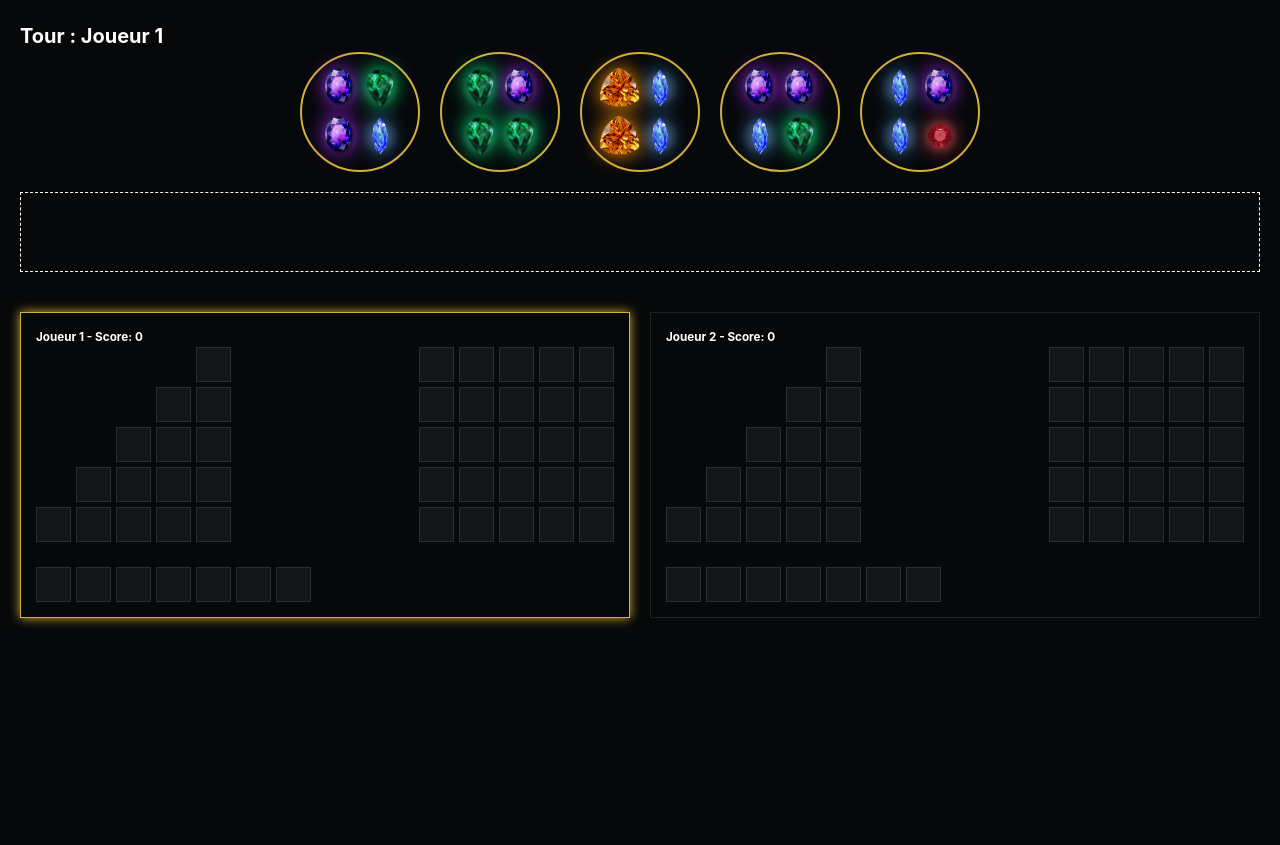
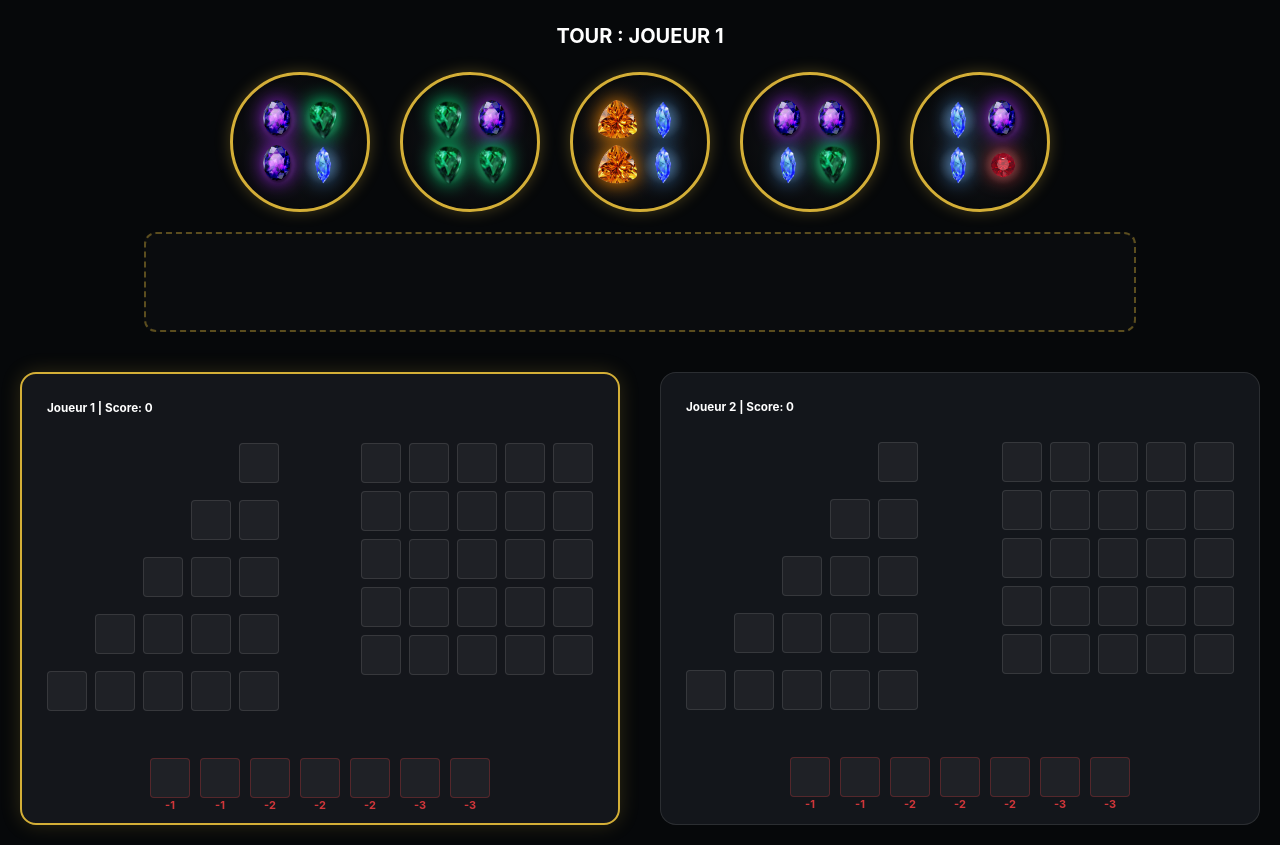
Before and after one commit to Mahkalix/Azul-Infinity-Stones, a React (Vite) app: page /game in a window 1280 px wide. Before the commit the page ends 800 px from the top, so only its background shows below. Built offline with nearby package versions, Linux system fonts and the light colour scheme.

Commit message:
fix: design and penalities

```diff
--- a/src/pages/Game/Game.jsx
+++ b/src/pages/Game/Game.jsx
@@ -1,21 +1,36 @@
 import React, { useEffect } from 'react';
 import { useSelector, useDispatch } from 'react-redux';
+import { useNavigate } from 'react-router-dom';
 import { Stone } from '../../components/Stones';
 import { initGame, pickFromFactory, pickFromCenter, placeStones } from '../../store/gameSlice';
 import styles from './Game.module.scss';
 
 const Game = () => {
     const dispatch = useDispatch();
-    const { factories, center, players, currentPlayerId, heldStones } = useSelector(state => state.game);
+    const navigate = useNavigate();
+    const { factories, center, players, currentPlayerId, heldStones, gameState } = useSelector(state => state.game);
 
     useEffect(() => { if (players.length === 0) dispatch(initGame()); }, [dispatch, players]);
 
-    if (players.length === 0) return <div className={styles.loading}>Chargement du Gant...</div>;
+    if (players.length === 0) return null;
+
+    if (gameState === "GAME_OVER") {
+        const winner = [...players].sort((a, b) => b.score - a.score)[0];
+        return (
+            <div className={styles.gameOverOverlay}>
+                <div className={styles.modal}>
+                    <h2>FIN DE LA QUÊTE</h2>
+                    <h3>Le Joueur {winner.id} a réuni les pierres !</h3>
+                    <button onClick={() => navigate('/')} className={styles.restartBtn}>Menu Principal</button>
+                </div>
+            </div>
+        );
+    }
 
     return (
         <div className={styles.gameContainer}>
             <header className={styles.header}>
-                <h1>Tour : Joueur {currentPlayerId}</h1>
+                <h1>TOUR : JOUEUR {currentPlayerId}</h1>
                 {heldStones && (
                     <div className={styles.hand}>
                         En main : {heldStones.count}x <Stone stoneType={heldStones.type} size="small" />
@@ -23,8 +38,8 @@ const Game = () => {
                 )}
             </header>
 
-            <div className={styles.mainContent}>
-                <section className={styles.supply}>
+            <main className={styles.mainLayout}>
+                <section className={styles.commonArea}>
                     <div className={styles.factories}>
                         {factories.map((stones, i) => (
                             <div key={i} className={styles.factory}>
@@ -36,7 +51,7 @@ const Game = () => {
                             </div>
                         ))}
                     </div>
-                    <div className={styles.center} onClick={() => console.log("Clic centre")}>
+                    <div className={styles.center} onClick={() => !heldStones && center.length > 0 && console.log("Choisissez une couleur")}>
                         {center.map((s, i) => (
                             <div key={i} onClick={(e) => { e.stopPropagation(); if (!heldStones) dispatch(pickFromCenter({ stoneType: s })); }}>
                                 <Stone stoneType={s} size="small" />
@@ -45,10 +60,10 @@ const Game = () => {
                     </div>
                 </section>
 
-                <section className={styles.players}>
+                <section className={styles.playersContainer}>
                     {players.map(p => (
                         <div key={p.id} className={`${styles.playerBoard} ${currentPlayerId === p.id ? styles.active : ''}`}>
-                            <h3>Joueur {p.id} - Score: {p.score}</h3>
+                            <h3>Joueur {p.id} | Score: {p.score}</h3>
                             <div className={styles.boardGrid}>
                                 <div className={styles.patterns}>
                                     {p.patternLines.map((line, i) => (
@@ -68,14 +83,15 @@ const Game = () => {
                             <div className={styles.floor}>
                                 {Array(7).fill(null).map((_, i) => (
                                     <div key={i} className={styles.floorSlot}>
-                                        {p.floorLine[i] === "FIRST_PLAYER" ? "1st" : p.floorLine[i] && <Stone stoneType={p.floorLine[i]} size="small" />}
+                                        <span className={styles.penalty}>{-1 * (i < 2 ? 1 : i < 5 ? 2 : 3)}</span>
+                                        {p.floorLine[i] === "FIRST_PLAYER" ? <div className={styles.firstMarker}>1st</div> : p.floorLine[i] && <Stone stoneType={p.floorLine[i]} size="small" />}
                                     </div>
                                 ))}
                             </div>
                         </div>
                     ))}
                 </section>
-            </div>
+            </main>
         </div>
     );
 };
--- a/src/pages/Game/Game.module.scss
+++ b/src/pages/Game/Game.module.scss
@@ -1,101 +1,157 @@
 @use "../../styles/base/variables" as *;
 
 .gameContainer {
+    min-height: 100vh;
     background: $bg-primary;
-    min-height: 100vh;
     color: white;
     padding: 20px;
+    display: flex;
+    flex-direction: column;
+    align-items: center;
 }
 
-.mainContent {
+.mainLayout {
+    width: 100%;
+    max-width: 1400px;
     display: flex;
     flex-direction: column;
     gap: 40px;
 }
 
+// --- SECTION FABRIQUES ---
 .factories {
     display: flex;
     flex-wrap: wrap;
-    gap: 20px;
+    gap: 30px;
     justify-content: center;
+    padding: 20px;
 }
 
 .factory {
-    width: 120px;
-    height: 120px;
-    border: 2px solid $color-primary;
+    width: 140px;
+    height: 140px;
     border-radius: 50%;
+    border: 3px solid $color-primary;
+    background: radial-gradient(circle, rgba($bg-secondary, 0.8) 0%, rgba(0, 0, 0, 0.6) 100%);
+    box-shadow: 0 0 15px rgba($color-primary, 0.3);
+
+    // Alignement des 4 pierres en carré au centre du cercle
+    display: grid;
+    grid-template-columns: repeat(2, 1fr);
+    grid-template-rows: repeat(2, 1fr);
+    gap: 5px;
+    padding: 25px; // Ajustez le padding pour que les pierres ne touchent pas les bords
+    align-items: center;
+    justify-items: center;
+
+    cursor: pointer;
+    transition: all 0.3s ease;
+
+    &:hover {
+        transform: scale(1.05);
+        box-shadow: 0 0 25px rgba($color-primary, 0.5);
+        border-color: $color-primary-light;
+    }
+}
+
+// --- SECTION CENTRE ---
+.center {
+    min-height: 100px;
+    width: 80%;
+    margin: 0 auto;
+    border: 2px dashed rgba($color-primary, 0.4);
+    border-radius: $radius-lg;
     display: flex;
     flex-wrap: wrap;
-    padding: 10px;
-    align-items: center;
+    gap: 12px;
+    padding: 20px;
     justify-content: center;
-    cursor: pointer;
+    background: rgba(255, 255, 255, 0.02);
 }
 
-.center {
-    min-height: 80px;
-    border: 1px dashed white;
-    margin-top: 20px;
-    display: flex;
-    flex-wrap: wrap;
-    gap: 10px;
-    padding: 10px;
-}
-
-.players {
+// --- SECTION PLATEAUX ---
+.playersContainer {
     display: grid;
     grid-template-columns: 1fr 1fr;
-    gap: 20px;
+    gap: 40px;
 }
 
 .playerBoard {
-    padding: 15px;
+    padding: 25px;
+    border-radius: $radius-xl;
+    background: rgba($bg-secondary, 0.7);
     border: 1px solid rgba(255, 255, 255, 0.1);
+    transition: border-color 0.3s;
+
     &.active {
-        border-color: $color-primary;
-        box-shadow: 0 0 10px $color-primary;
+        border: 2px solid $color-primary;
+        box-shadow: 0 0 20px rgba($color-primary, 0.2);
     }
 }
 
 .boardGrid {
     display: flex;
-    gap: 20px;
     justify-content: space-between;
+    margin-top: 25px;
 }
 
+// Lignes de motif (Pattern Lines)
 .line {
     display: flex;
-    flex-direction: row-reverse;
-    gap: 5px;
-    margin-bottom: 5px;
+    flex-direction: row-reverse; // Pour remplir de droite à gauche
+    gap: 8px;
+    margin-bottom: 12px;
+    height: 45px;
     cursor: pointer;
 }
 
 .slot,
 .cell,
 .floorSlot {
-    width: 35px;
-    height: 35px;
+    width: 40px;
+    height: 40px;
     background: rgba(255, 255, 255, 0.05);
     border: 1px solid rgba(255, 255, 255, 0.1);
+    display: flex;
+    align-items: center;
+    justify-content: center;
+    border-radius: $radius-sm;
 }
 
 .row {
     display: flex;
-    gap: 5px;
-    margin-bottom: 5px;
+    gap: 8px;
+    margin-bottom: 8px;
 }
 
+// Ligne de plancher
 .floor {
     display: flex;
-    gap: 5px;
-    margin-top: 20px;
+    gap: 10px;
+    margin-top: 30px;
+    justify-content: center;
+
     .floorSlot {
-        font-size: 10px;
-        display: flex;
-        align-items: center;
-        justify-content: center;
-        color: $color-danger;
+        position: relative;
+        border-color: rgba($color-danger, 0.3);
+
+        .penalty {
+            position: absolute;
+            bottom: -18px;
+            font-size: 11px;
+            color: $color-danger;
+            font-weight: bold;
+        }
     }
 }
+
+// Overlay de fin
+.gameOverOverlay {
+    position: fixed;
+    inset: 0;
+    background: rgba(0, 0, 0, 0.9);
+    display: flex;
+    align-items: center;
+    justify-content: center;
+    z-index: 999;
+}
--- a/src/store/gameSlice.js
+++ b/src/store/gameSlice.js
@@ -1,7 +1,6 @@
 import { createSlice } from "@reduxjs/toolkit";
 import { STONE_TYPES, FACTORY_COUNT } from "../constants";
 
-// Ordre des pierres sur le mur pour respecter la règle Azul (décalage à chaque ligne)
 const WALL_ORDER = [
   [
     STONE_TYPES.SPACE,
@@ -55,13 +54,10 @@ const createEmptyPlayer = (id) => ({
 const calculatePoints = (wall, row, col) => {
   let hScore = 0;
   let vScore = 0;
-  // Horizontal
   for (let i = col + 1; i < 5 && wall[row][i]; i++) hScore++;
   for (let i = col - 1; i >= 0 && wall[row][i]; i--) hScore++;
-  // Vertical
   for (let i = row + 1; i < 5 && wall[i][col]; i++) vScore++;
   for (let i = row - 1; i >= 0 && wall[i][col]; i--) vScore++;
-
   let total = 1;
   if (hScore > 0) total += hScore;
   if (vScore > 0) total += vScore;
@@ -87,30 +83,26 @@ const gameSlice = createSlice({
         .map(() =>
           Array(4)
             .fill(null)
-            .map(() => {
-              const types = Object.values(STONE_TYPES);
-              return types[Math.floor(Math.random() * types.length)];
-            }),
+            .map(
+              () => Object.values(STONE_TYPES)[Math.floor(Math.random() * 5)],
+            ),
         );
       state.players = [createEmptyPlayer(1), createEmptyPlayer(2)];
       state.center = [];
       state.firstStonePicked = false;
       state.gameState = "PLAYING";
     },
-
     pickFromFactory: (state, action) => {
       const { factoryIndex, stoneType } = action.payload;
       const picked = state.factories[factoryIndex].filter(
         (s) => s === stoneType,
       );
-      const remaining = state.factories[factoryIndex].filter(
-        (s) => s !== stoneType,
+      state.center.push(
+        ...state.factories[factoryIndex].filter((s) => s !== stoneType),
       );
-      state.center.push(...remaining);
       state.factories[factoryIndex] = [];
       state.heldStones = { type: stoneType, count: picked.length };
     },
-
     pickFromCenter: (state, action) => {
       const { stoneType } = action.payload;
       const player = state.players.find((p) => p.id === state.currentPlayerId);
@@ -122,17 +114,13 @@ const gameSlice = createSlice({
       state.center = state.center.filter((s) => s !== stoneType);
       state.heldStones = { type: stoneType, count: picked.length };
     },
-
     placeStones: (state, action) => {
       const { lineIndex } = action.payload;
       const player = state.players.find((p) => p.id === state.currentPlayerId);
       const { type, count } = state.heldStones;
-      const line = player.patternLines[lineIndex];
-
-      const colInWall = WALL_ORDER[lineIndex].indexOf(type);
-      if (player.wall[lineIndex][colInWall]) return; // Déjà sur le mur
 
       let remaining = count;
+      const line = player.patternLines[lineIndex];
       for (let i = 0; i < line.length && remaining > 0; i++) {
         if (line[i] === null) {
           line[i] = type;
@@ -143,42 +131,60 @@ const gameSlice = createSlice({
         player.floorLine.push(type);
         remaining--;
       }
-
       state.heldStones = null;
 
-      const isEndTurn =
+      if (
         state.factories.every((f) => f.length === 0) &&
-        state.center.length === 0;
-      if (isEndTurn) {
-        // Scoring phase
+        state.center.length === 0
+      ) {
         state.players.forEach((p) => {
-          p.patternLines.forEach((line, row) => {
-            if (line.every((s) => s !== null)) {
-              const stone = line[0];
+          p.patternLines.forEach((l, row) => {
+            if (l.every((s) => s !== null)) {
+              const stone = l[0];
               const col = WALL_ORDER[row].indexOf(stone);
               p.wall[row][col] = stone;
               p.score += calculatePoints(p.wall, row, col);
               p.patternLines[row] = Array(row + 1).fill(null);
             }
           });
-          const penalties = [-1, -1, -2, -2, -2, -3, -3];
+          const floorPenalties = [-1, -1, -2, -2, -2, -3, -3];
           p.floorLine.forEach(
-            (_, i) => (p.score = Math.max(0, p.score + penalties[i])),
+            (_, i) => (p.score = Math.max(0, p.score + floorPenalties[i])),
           );
           p.floorLine = [];
         });
-        // Reset factories for next round
-        const numFactories = FACTORY_COUNT[2];
-        state.factories = Array(numFactories)
+
+        if (
+          state.players.some((p) =>
+            p.wall.some((row) => row.every((c) => c !== null)),
+          )
+        ) {
+          state.players.forEach((p) => {
+            p.wall.forEach((row) => {
+              if (row.every((c) => c !== null)) p.score += 2;
+            });
+            for (let c = 0; c < 5; c++) {
+              if (p.wall.every((r) => r[c] !== null)) p.score += 7;
+            }
+            Object.values(STONE_TYPES).forEach((t) => {
+              if (p.wall.every((row) => row.includes(t))) p.score += 10;
+            });
+          });
+          state.gameState = "GAME_OVER";
+        } else {
+          state.factories = Array(FACTORY_COUNT[2])
             .fill([])
             .map(() =>
               Array(4)
                 .fill(null)
                 .map(
-                () => Object.values(STONE_TYPES)[Math.floor(Math.random() * 5)],
+                  () =>
+                    Object.values(STONE_TYPES)[Math.floor(Math.random() * 5)],
                 ),
             );
           state.firstStonePicked = false;
+          state.currentPlayerId = 1;
+        }
       } else {
         state.currentPlayerId = state.currentPlayerId === 1 ? 2 : 1;
       }
```
Lines whose indentation alone changed are shown as unchanged.
